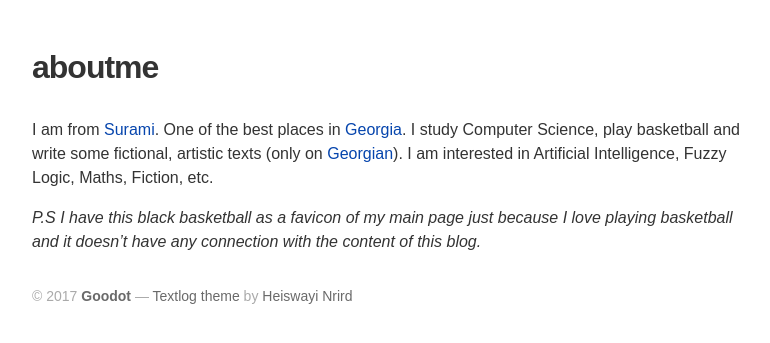
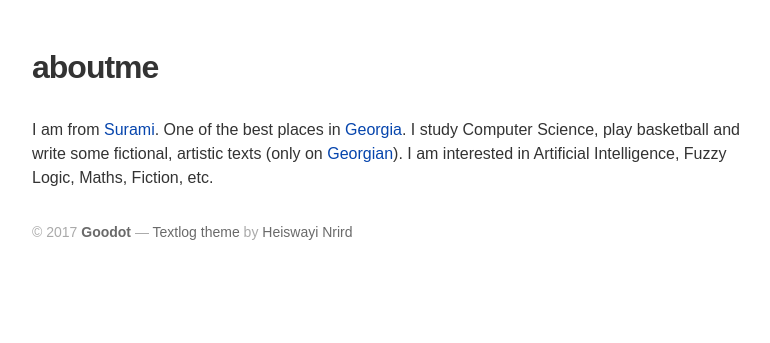
Before and after one commit to goodot/goodot.github.io, a Jekyll site: the page built from about.md, in a window 1280 px wide. Shown: the top 343 px of the page, without its empty margins (8-778 px from the left). Built offline with Jekyll 4.4.1, drawn with Linux system fonts in a browser that asks for light colours; some web fonts are replaced.

Commit message:
Updated about.md

```diff
--- a/about.md
+++ b/about.md
@@ -4,5 +4,3 @@ title: aboutme
 published: true
 ---
 I am from [Surami](https://en.wikipedia.org/wiki/Surami). One of the best places in [Georgia](https://en.wikipedia.org/wiki/Georgia_%28country%29). I study Computer Science, play basketball and write some fictional, artistic texts (only on [Georgian](https://en.wikipedia.org/wiki/Georgian_language)). I am interested in Artificial Intelligence, Fuzzy Logic, Maths, Fiction, etc.
-
-_P.S I have this black basketball as a favicon of my main page just because I love playing basketball and it doesn't have any connection with the content of this blog._
```
